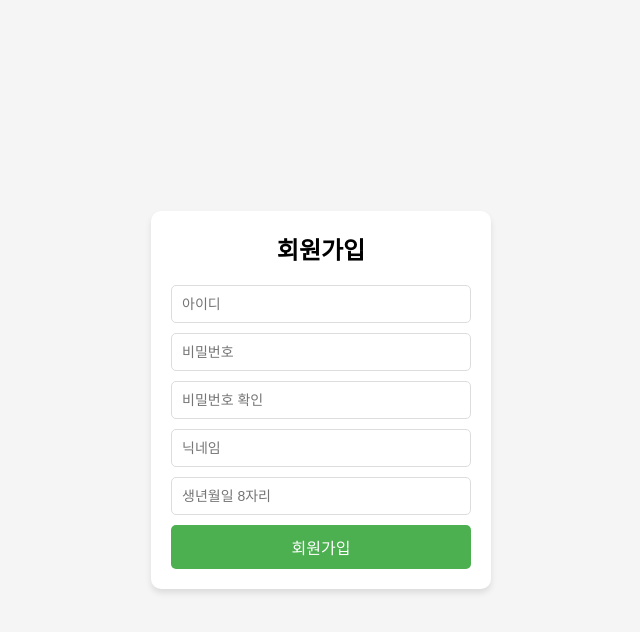
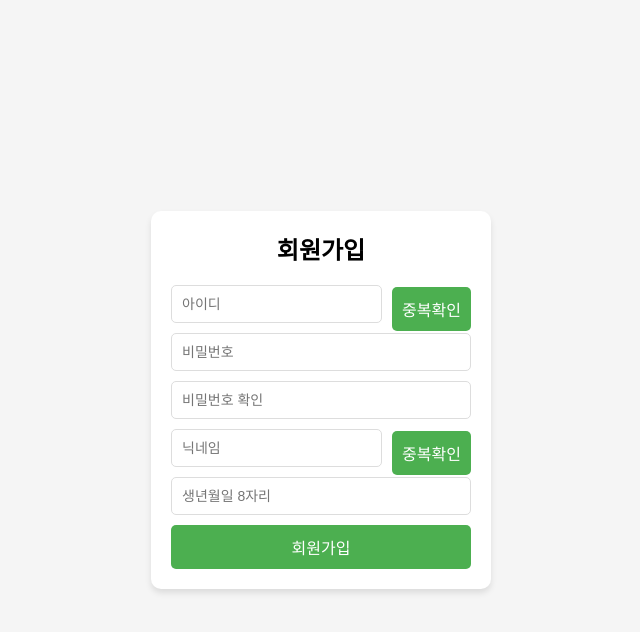
Before and after one commit to coder118/project, a Django app: page /book/signup/ in a window 1280 px wide. Shown: the top 632 px of the page, without its empty margins (319-959 px from the left). Run offline with Django 4.2, Linux system fonts and the light colour scheme.

Commit message:
signup function connected DB/ checking_duplicate(nickname,password)

```diff
--- a/web_project_venv/mysite/book/admin.py
+++ b/web_project_venv/mysite/book/admin.py
@@ -1,10 +1,11 @@
 from django.contrib import admin
 
-from .models import bookT,Person
+from .models import bookT,Person,User_information
 
 class BookT_Admin(admin.ModelAdmin):
     search_fields = ['book title']
 
 admin.site.register(bookT,BookT_Admin)
 admin.site.register(Person)
+admin.site.register(User_information)
 # Register your models here.
--- a/web_project_venv/mysite/book/templates/book/index.html
+++ b/web_project_venv/mysite/book/templates/book/index.html
@@ -91,7 +91,7 @@
         {%endif%}
 
         <h2>이름 및  입력</h2>
-        <form method="post" action="{% url 'index' %}" >
+        <form method="post" action="{% url 'get_name' %}" >
             {% csrf_token %}
             {% comment %} {{ form.as_p }}  이걸 사용해도 좋은데 필수 항목입니다라는 걸 없애기 위해서 아래처럼 하나씩 구현을 해줌 {% endcomment %}
 
--- a/web_project_venv/mysite/book/templates/book/signup.html
+++ b/web_project_venv/mysite/book/templates/book/signup.html
@@ -1,4 +1,4 @@
-<!DOCTYPE html>
+{% comment %} <!DOCTYPE html>
 <html>
 <head>
     <title>회원가입</title>
@@ -63,4 +63,155 @@
         </form>
     </div>
 </body>
+</html> {% endcomment %}
+
+
+<!DOCTYPE html>
+<html lang="ko">
+<head>
+    <meta charset="UTF-8">
+    <title>회원가입</title>
+    <style>
+        body {
+            font-family: Arial, sans-serif;
+            margin: 0;
+            padding: 0;
+            display: flex;
+            justify-content: center;
+            align-items: center;
+            height: 100vh;
+            background-color: #f5f5f5;
+        }
+        .signup-container {
+            background-color: white;
+            padding: 20px;
+            border-radius: 10px;
+            box-shadow: 0 4px 6px rgba(0, 0, 0, 0.1);
+            width: 300px;
+        }
+        .signup-container h2 {
+            margin-top: 0;
+            text-align: center;
+        }
+        .signup-container form {
+            display: flex;
+            flex-direction: column;
+        }
+        .signup-container form input {
+            margin-bottom: 10px;
+            padding: 10px;
+            border: 1px solid #ddd;
+            border-radius: 5px;
+            font-size: 14px;
+        }
+        .signup-container form button {
+            padding: 10px;
+            background-color: #4CAF50;
+            color: white;
+            border: none;
+            border-radius: 5px;
+            cursor: pointer;
+            font-size: 16px;
+        }
+        .signup-container form button:hover {
+            background-color: #45a049;
+        }
+        .dup-check-container {
+            display: flex;
+            align-items: center;
+        }
+        .dup-check-container input {
+            flex: 1;
+        }
+        .dup-check-container button {
+            margin-left: 10px;
+            padding: 10px;
+            background-color: #008CBA;
+            color: white;
+            border: none;
+            border-radius: 5px;
+            cursor: pointer;
+        }
+        .dup-check-container button:hover {
+            background-color: #007bb5;
+        }
+    </style>
+</head>
+<body>
+    <div class="signup-container">
+        <h2>회원가입</h2>
+        <form method="post" onsubmit="return validateForm()" action = "{% url 'successful_user'%}">
+            {% csrf_token %}
+            <div class="dup-check-container">
+                <input type="text" name="username" id="username" placeholder="아이디" value="{{form.username.value}}" required>
+                <button type="button" onclick="checkDuplicate('username')">중복확인</button>
+            </div>
+            <input type="password" name="password" id="password" placeholder="비밀번호" value="{{form.password.value}}" required>
+
+            <input type="password" name="password2" id="password2" placeholder="비밀번호 확인"  required>
+            <div class="dup-check-container">
+                <input type="text" name="nickname" id="nickname" placeholder="닉네임" value="{{form.nickname.value}}"required>
+                <button type="button" onclick="checkDuplicate('nickname')">중복확인</button>
+            </div>
+            <input type="text" name="birthdate" placeholder="생년월일 8자리" value="{{form.birthdate.value}}"required>
+            <button type="submit">회원가입</button>
+        </form>
+    </div>
+
+    <script>
+        let isUsernameChecked = false;
+        let isNicknameChecked = false;
+
+        function checkDuplicate(field) {
+            const value = document.getElementById(field).value;
+            if (value === '') {
+                alert('값을 입력해주세요.');
+                return;
+            }
+
+            const xhr = new XMLHttpRequest();
+
+            xhr.open('POST','./check-duplicate/',true);
+            xhr.setRequestHeader('Content-Type', 'application/json');
+            xhr.setRequestHeader('X-CSRFToken', '{{ csrf_token }}');
+            xhr.onreadystatechange = function () {
+                if (xhr.readyState === 4 && xhr.status === 200) {
+                    const response = JSON.parse(xhr.responseText);
+                    if (response.exists) {
+                        alert(`${field === 'username' ? '아이디' : '닉네임'}가 중복되었습니다.`);
+                        if (field === 'username') isUsernameChecked = false;
+                        if (field === 'nickname') isNicknameChecked = false;
+                    } else {
+                        alert('사용 가능한 ' + (field === 'username' ? '아이디' : '닉네임') + '입니다.');
+                        if (field === 'username') isUsernameChecked = true;
+                        if (field === 'nickname') isNicknameChecked = true;
+                    }
+                }
+            };
+            xhr.send(JSON.stringify({ field: field, value: value }));
+        }
+
+        function validateForm() {
+            const password1 = document.getElementById('password').value;
+            const password2 = document.getElementById('password2').value;
+
+            if (!isUsernameChecked) {
+                alert('아이디 중복확인을 해주세요.');
+                return false;
+            }
+
+            if (!isNicknameChecked) {
+                alert('닉네임 중복확인을 해주세요.');
+                return false;
+            }
+
+            if (password1 !== password2) {
+                alert('비밀번호가 일치하지 않습니다.');
+                return false;
+            }
+
+            return true;
+        }
+    </script>
+</body>
 </html>
--- a/web_project_venv/mysite/book/urls.py
+++ b/web_project_venv/mysite/book/urls.py
@@ -8,6 +8,9 @@ urlpatterns = [
     path('login/', views.login_view, name='login'),
     path('signup/',views.signup_view,name='signup'),
 
-    # path('name/', views.get_name, name='get_name'),
+    path('get_name/', views.get_name, name='get_name'),
     path('success/', TemplateView.as_view(template_name='book/success.html'), name='success'),
+
+    path('signup/check-duplicate/', views.check_duplicate, name='check_duplicate'),
+    path('signup/successful_user/',views.successful_user,name='successful_user'),
 ]
--- a/web_project_venv/mysite/book/views.py
+++ b/web_project_venv/mysite/book/views.py
@@ -1,22 +1,28 @@
 from django.shortcuts import render,redirect
 from django.http import HttpResponse
 from django.template import loader
+from django.http import JsonResponse
+from django.views.decorators.csrf import csrf_exempt
+import json
 
+from .models import User_information
 from .models import bookT
 from .models import bookW
 # Create your views here.
-from .form import PersonForm
+from .form import PersonForm,UserForm
 
 
 def index(request):
     print("titlelist")
-    if request.method == 'POST':# 이게 핵심이었어 form.as_p를 실행하면 안됐어 근데 내가 강제로 input을 만들어주니까 이곳으로 넘어가면서 get_name을 호출함
-        return get_name(request)
+
     book_title_list=bookT.objects.all()
     # template = loader.get_template('book/index.html')
     context={
         'book_title_list' : book_title_list,
     }
+    # if request.method == 'POST':# 이게 핵심이었어 form.as_p를 실행하면 안됐어 근데 내가 강제로 input을 만들어주니까 이곳으로 넘어가면서 get_name을 호출함
+    #     print('stop')
+    #     return get_name(request)
     return render(request,'book/index.html',context)
     # return HttpResponse(template.render(context,request))
 
@@ -49,10 +55,45 @@ def get_name(request):
     else:
 
         form = PersonForm()
-
-
     return render(request, 'book/index.html', {'form': form})
 
 
-# def success(request):
-#     return render(request,'book/success.html')
+
+@csrf_exempt
+def check_duplicate(request):
+    print('dupli')
+    if request.method == 'POST':
+        data = json.loads(request.body)
+        field = data.get('field')
+        value = data.get('value')
+
+        if field == 'username':
+            exists = User_information.objects.filter(username=value).exists()
+        elif field == 'nickname':
+            exists = User_information.objects.filter(nickname=value).exists()
+        else:
+            return JsonResponse({'exists': False})
+
+        return JsonResponse({'exists': exists})
+
+    # return JsonResponse({'error': 'Invalid request method'}, status=400)
+
+def successful_user(request):
+    print('user save')
+    if request.method == 'POST':
+        print('POST request received')
+        form = UserForm(request.POST)
+
+        if form.is_valid():
+            form.save()  # 모델에 데이터 저장
+            return redirect('success')  # 성공 시 리디렉션
+        else:
+            print(form.errors)
+
+    else:
+
+        form = UserForm()
+    return render(request, 'book/index.html', {'form': form})
+
+# 데이터 저장후에  book/signup/successful_user 경로로 넘어감
+# 그리고 데이터에 저장에 성공하고 원래 기본 화면창으로 넘어가는 기능이 필요함
```
Also changed, not shown: web_project_venv/mysite/book/form.py (+6 -1 lines), web_project_venv/mysite/book/models.py (+10 -0 lines), web_project_venv/mysite/book/migrations/0004_user_information.py (added), web_project_venv/mysite/db.sqlite3.
